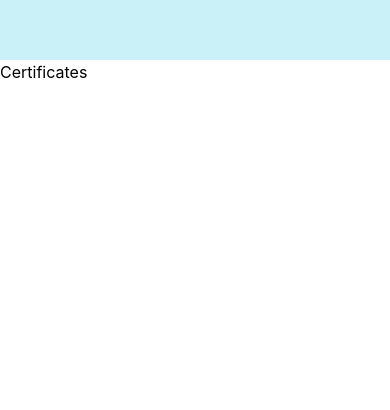
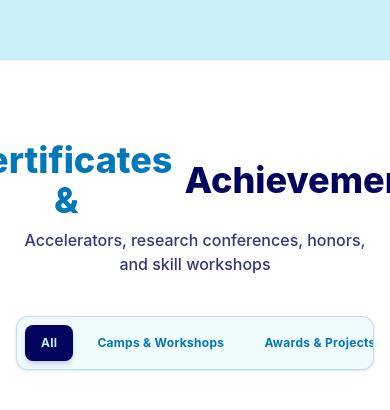
Before and after one commit to Lanssii/Portfolio, a React app: page / in a window 390 px wide. Shown: the part 9217-9627 px from the top of the page. Before the commit the page ends 9301 px from the top, so only its background shows below. Built offline with nearby package versions, Linux system fonts and the light colour scheme; the HTML template or start-up script is replaced by a standard one.

Commit message:
feat(certificates): add section header layout and category navigation tabs
- Render hero section container with SVG icon and title
- Implement activeTab state and category filter button bar UI

```diff
--- a/src/components/Certificates.tsx
+++ b/src/components/Certificates.tsx
@@ -1,3 +1,7 @@
+"use client";
+
+import { useState } from "react";
+
 type CategoryType =
   | "All"
   | "Camps & Workshops"
@@ -108,7 +112,53 @@ export const categories: CategoryType[] = [
 ];
 
 const Certificates = () => {
-  return <div>Certificates</div>;
+  const [activeTab, setActiveTab] = useState<CategoryType>("All");
+
+  return (
+    <section
+      id="certificates"
+      className="bg-white font-sans px-4 py-20 md:px-8 min-h-screen overflow-hidden scroll-mt-20"
+    >
+      <div className="mx-auto max-w-7xl">
+        {/* Title Section */}
+        <div className="cert-title mb-10 text-center">
+          <h2 className="mb-2 text-4xl font-extrabold text-[#0077b6] md:text-5xl flex items-center justify-center gap-3">
+            <svg
+              className="w-10 h-10 text-[#03045e]"
+              fill="currentColor"
+              viewBox="0 0 24 24"
+            >
+              <path d="M12 1L3 5v6c0 5.55 3.84 10.74 9 12 5.16-1.26 9-5.45 9-12V5l-9-4zm-2 16l-4-4 1.41-1.41L10 14.17l6.59-6.59L18 9l-8 8z" />
+            </svg>
+            Certificates & <span className="text-[#03045e]">Achievements</span>
+          </h2>
+          <p className="mt-2 text-[#03045e]/80 text-base md:text-lg font-medium">
+            Accelerators, research conferences, honors, and skill workshops
+          </p>
+        </div>
+
+        {/* Filter Navigation Bar */}
+        <div className="md:w-3/4 lg:w-3/5 overflow-x-auto scroll-hide mx-auto mb-12 bg-[#caf0f8]/30 p-2 flex justify-between items-center gap-2 rounded-xl border border-[#0077b6]/20 shadow-sm">
+          {categories.map((category) => {
+            const isActive = activeTab === category;
+            return (
+              <button
+                key={category}
+                onClick={() => setActiveTab(category)}
+                className={`px-4 py-2.5 text-xs md:text-sm whitespace-nowrap w-full text-center cursor-pointer rounded-lg transition-all font-bold tracking-wide ${
+                  isActive
+                    ? "bg-[#03045e] text-[#caf0f8] shadow-md shadow-[#03045e]/15"
+                    : "bg-transparent text-[#0077b6] hover:bg-[#ade8f4]/50 hover:text-[#03045e]"
+                }`}
+              >
+                {category}
+              </button>
+            );
+          })}
+        </div>
+      </div>
+    </section>
+  );
 };
 
 export default Certificates;
```
